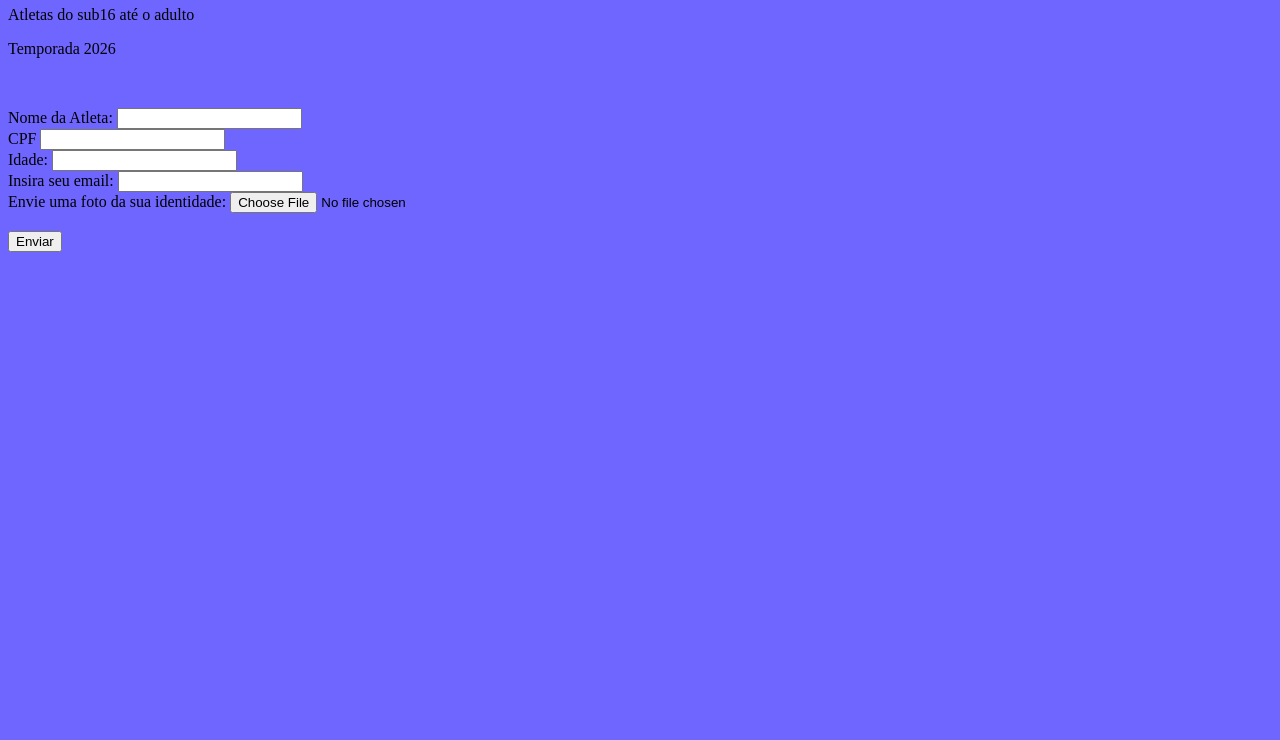
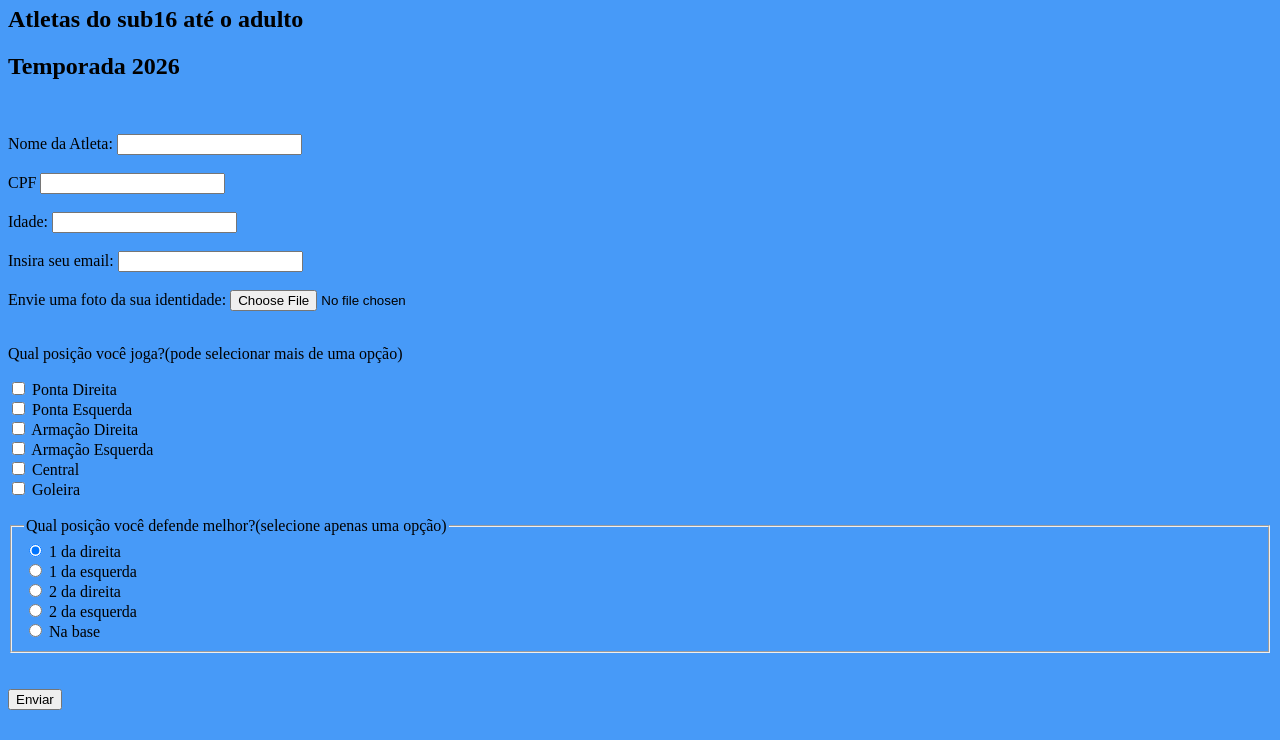
Before and after one commit to turmenaroza/Formulario, a plain HTML site: page index.html in a window 1280 px wide. Shown: the part 60-800 px from the top of the page. Drawn offline with Linux system fonts and the light colour scheme.

Commit message:
add radio e checkbox

```diff
--- a/index.html
+++ b/index.html
@@ -9,31 +9,94 @@
 </head>
 
 <body>
-   <h1>Inscrição para o Handebol Joinville</h1>
-   <p>Atletas do sub16 até o adulto</p>
-   <p>Temporada 2026</p>
+   <h1>Inscrição para o Handebol Joinville Feminino</h1>
+   <h2>Atletas do sub16 até o adulto</h2>
+   <h2>Temporada 2026</h2>
    <br>
 
     <form action id="AtletaForm"></form>
     <label for="nome-atleta">Nome da Atleta:</label>
     <input type="text" name="nome" id="nome-atleta" required>
+    <br>
+    <br>
 
-    <br>
     <label for="cpf">CPF</label>
     <input type="text" name="CPF" id="cpf-atleta" required>
+    <br>
     <br>
 
     <label for="idade">Idade:</label>
     <input type="number" name="idade" id="idade-atleta" required>
     <br>
+    <br>
 
     <label for="email">Insira seu email:</label>
     <input type="email" id="email" name="email" required>
     <br>
+    <br>
 
     <label for="identidade">Envie uma foto da sua identidade:</label>
-    <input type="file" id="identidade" name="identidade"><br><br>
+    <input type="file" id="identidade" name="identidade">
+    <br>
+    <br>
 
+
+
+
+    <p>Qual posição você joga?(pode selecionar mais de uma opção)</p>
+
+    <input type="checkbox" id="posicao1" name="posicao1" value="Ponta-Direita">
+    <label for="posicao1">Ponta Direita</label>
+    <br>
+    <input type="checkbox" id="posicao2" name="posicao2" value="Ponta-Esquerda">
+    <label for="posicao2"> Ponta Esquerda</label>
+    <br>
+    <input type="checkbox" id="posicao3" name="posicao3" value="Armacao-Direita">
+    <label for="posicao3"> Armação Direita</label>
+    <br>
+    <input type="checkbox" id="posicao4" name="posicao4" value="Armacao-Esquerda">
+    <label for="posicao4"> Armação Esquerda</label>
+    <br>
+    <input type="checkbox" id="posiçao5" name="posiçao5" value="Central">
+    <label for="posiçao5"> Central</label>
+    <br>
+    <input type="checkbox" id="posicao6" name="posicao6" value="Goleira">
+    <label for="posicao6"> Goleira</label>
+    <br>
+    <br>
+
+
+    <fieldset>
+        <legend>Qual posição você defende melhor?(selecione apenas uma opção)</legend>
+
+        <div>
+          <input type="radio" id="1-da-direita" name="defesa" value="1-da-direita" checked />
+          <label for="1-da-direita">1 da direita</label>
+        </div>
+
+        <div>
+          <input type="radio" id="1-da-esquerda" name="defesa" value="1-da-esquerda" />
+          <label for="1-da-esquerda">1 da esquerda</label>
+        </div>
+
+        <div>
+          <input type="radio" id="2-da-direita" name="defesa" value="2-da-direita" />
+          <label for="2-da-direita">2 da direita</label>
+        </div>
+
+        <div>
+            <input type="radio" id="2-da-esquerda" name="defesa" value="2-da-esquerda" />
+            <label for="2-da-esquerda">2 da esquerda</label>
+        </div>
+
+        <div>
+            <input type="radio" id="Base" name="defesa" value="Base" />
+            <label for="Base">Na base</label>
+        </div>
+      </fieldset>
+
+   <br>
+   <br>
 
 
 
--- a/style.css
+++ b/style.css
@@ -1,5 +1,5 @@
 body {
-    background-color: rgb(111, 101, 255);
+    background-color: rgb(71, 154, 248);
 }
 
 section {
```
